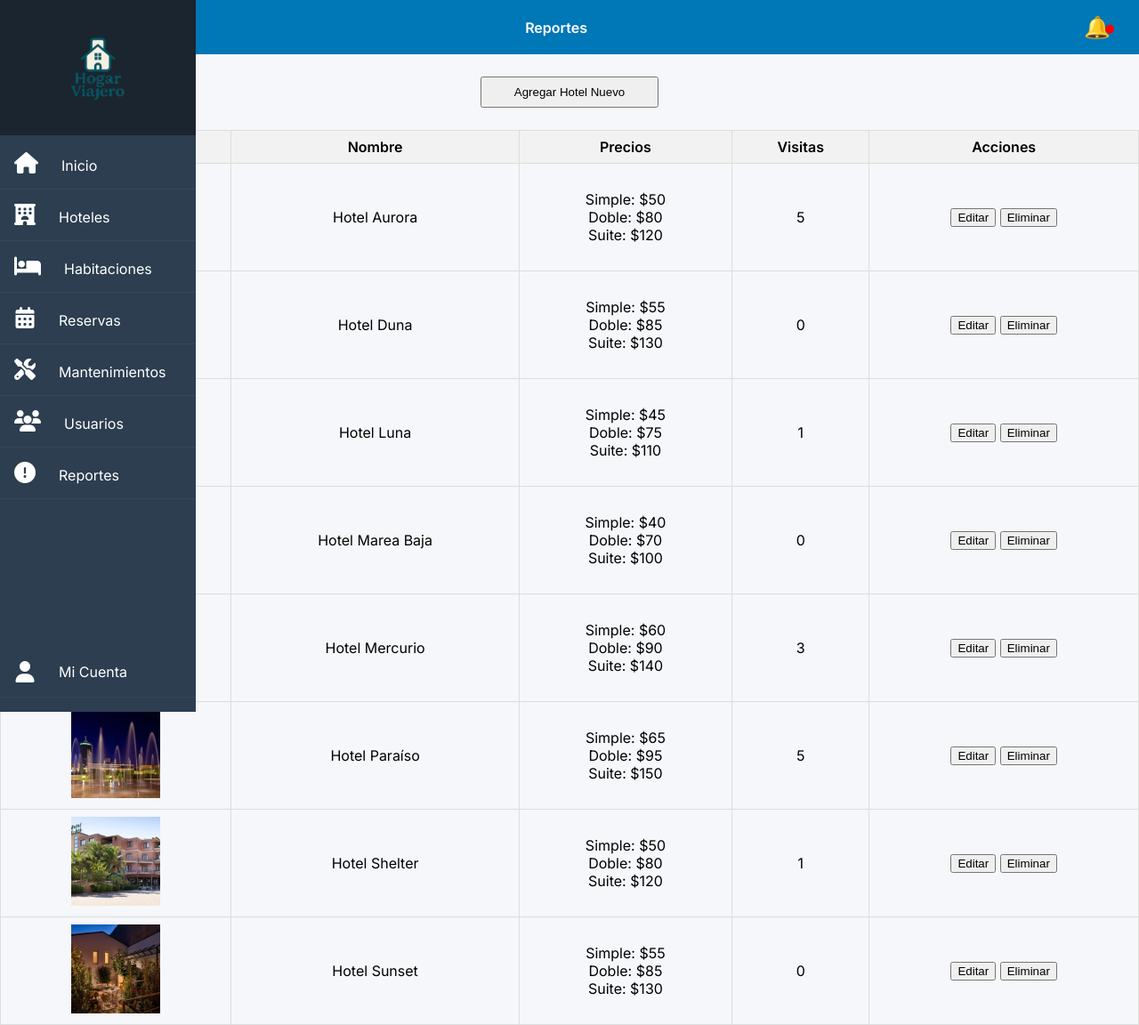
After one commit to AgustinBergues/La-Hoteleria, a Flask app: page /hoteles_admin in a window 1280 px wide. The commit adds this page. Shown: the whole page at 89% size. Run offline with Flask 3, Linux system fonts and the light colour scheme.

Commit message:
Version 2.2
  + Adds Menu Hotel admin

 - Falta editar los hoteles

```diff
--- a/app.py
+++ b/app.py
@@ -5,6 +5,7 @@ from flask import jsonify
 from datetime import datetime
 from werkzeug.security import generate_password_hash
 from werkzeug.security import check_password_hash
+from werkzeug.utils import secure_filename
 
 app = Flask(__name__)
 app.secret_key = '8273645912037485'  # Necesaria para usar flash
@@ -289,6 +290,121 @@ def admin():
     return render_template("dashboard_admin.html", mantenimientos=mantenimientos, checkins=checkins, checkouts=checkouts, disponibles=disponibles, ocupadas=ocupadas, mantenimiento=mantenimiento)
 
 
+
+
+@app.route('/hoteles_admin')
+def hoteles_admin():
+    hoteles = cargar_hoteles()
+    return render_template('mod_hotel.html', hoteles=hoteles)
+
+@app.route('/guardar_hotel', methods=['POST'])
+def guardar_hotel():
+    hoteles = cargar_hoteles()
+    nuevo_id = max((h['id'] for h in hoteles), default=-1) + 1
+    nombre = request.form['hotel']
+    simple = int(request.form['simple'])
+    doble = int(request.form['doble'])
+    suite = int(request.form['suite'])
+
+    if request.form['hotel']:  # Editar hotel existente
+        hotel_id = int(nuevo_id)
+        for hotel in hoteles:
+            if hotel['id'] == hotel_id:
+                hotel['hotel'] = nombre
+                hotel['precios'] = {"Simple": simple, "Doble": doble, "Suite": suite}
+                if 'portada' in request.files:
+                    archivo = request.files['portada']
+                    if archivo.filename:
+                        filename = secure_filename(archivo.filename)
+                        archivo.save(os.path.join('static/img/', filename))
+                        hotel['portada'] = f"static/img/{filename}"
+                break
+    else:  # Crear nuevo hotel
+        nuevo_id = max((h['id'] for h in hoteles), default=-1) + 1
+        archivo = request.files['portada']
+        filename = secure_filename(archivo.filename)
+        archivo.save(os.path.join('static/img/', filename))
+        nuevo_hotel = {
+            "id": nuevo_id,
+            "hotel": nombre,
+            "portada": f"static/img/{filename}",
+            "habitaciones": [],
+            "baño": "",
+            "extras": [],
+            "visitas": 0,
+            "google_maps_url": "",
+            "precios": {"Simple": simple, "Doble": doble, "Suite": suite}
+        }
+        hoteles.append(nuevo_hotel)
+
+
+    guardar_hoteles(hoteles)
+    return redirect(url_for('hoteles_admin'))
+
+
+@app.route('/eliminar_hotel', methods=['POST'])
+def eliminar_hotel():
+    hotel_id = int(request.form['id'])
+    hoteles = cargar_hoteles()
+    hoteles = [h for h in hoteles if h['id'] != hotel_id]
+    guardar_hoteles(hoteles)
+    return redirect(url_for('hoteles_admin'))
+
+@app.route('/nuevo_hotel')
+def nuevo_hotel():
+    return render_template('agregar_hotel.html')
+
+@app.route('/guardar_hotel_nuevo', methods=['POST'])
+def guardar_hotel_nuevo():
+    hoteles = cargar_hoteles()
+    nuevo_id = max((h['id'] for h in hoteles), default=-1) + 1
+
+    nombre = request.form['hotel']
+    maps = request.form['google_maps_url']
+    simple = int(request.form['simple'])
+    doble = int(request.form['doble'])
+    suite = int(request.form['suite'])
+
+    def guardar_imagen(campo):
+        archivo = request.files.get(campo)
+        if archivo and archivo.filename:
+            filename = secure_filename(archivo.filename)
+            ruta = f"static/img/{filename}"
+            archivo.save(ruta)
+            return ruta
+        return ""
+
+    nuevo_hotel = {
+        "id": nuevo_id,
+        "hotel": nombre,
+        "portada": guardar_imagen('portada'),
+        "habitaciones": [
+            guardar_imagen('habitacion1'),
+            guardar_imagen('habitacion2')
+        ],
+        "baño": guardar_imagen('baño'),
+        "extras": [
+            guardar_imagen('extra1'),
+            guardar_imagen('extra2')
+        ],
+        "visitas": 0,
+        "google_maps_url": maps,
+        "precios": {
+            "Simple": simple,
+            "Doble": doble,
+            "Suite": suite
+        }
+    }
+
+    hoteles.append(nuevo_hotel)
+    guardar_hoteles(hoteles)
+
+    return redirect(url_for('hoteles_admin'))
+
+
+
+
+
 @app.route('/reserva_admin')
 def reservas_admin():
     reservas = cargar_reservas()
--- a/static/hotels.json
+++ b/static/hotels.json
@@ -54,7 +54,7 @@
             "static/img/extra Luna.jpg",
             "static/img/Living Luna.jpg"
         ],
-        "visitas": 0,
+        "visitas": 1,
         "google_maps_url": "https://www.google.com/maps/place/Via+Domenico+Alberto+Azuni,+102%2F1,+09124+Cagliari+CA,+Italia/@39.2185957,9.1118689,17z/data=!3m1!4b1!4m5!3m4!1s0x12e73405f2515ceb:0xffe5f4d73b8f539!8m2!3d39.2185957!4d9.1118689?entry=ttu&g_ep=EgoyMDI1MDQwMS4wIKXMDSoASAFQAw%3D%3D",
         "precios": {
             "Simple": 45,
--- a/templates/dashboard_admin.html
+++ b/templates/dashboard_admin.html
@@ -16,7 +16,7 @@
       <div class="logo"><img src="{{ url_for('static', filename='img/Hogar_Viajero-Recuperado.png') }}" alt="Logo" ></div>
       <ul>
         <li><a href="{{ url_for('admin') }}"><i class="fas fa-home"></i><span>Inicio</span></a></li>
-        <li><a href="{{ url_for('error') }}"><i class="fas fa-hotel"></i><span>Hoteles</span></a></li>
+        <li><a href="{{ url_for('hoteles_admin') }}"><i class="fas fa-hotel"></i><span>Hoteles</span></a></li>
         <li><a href="{{ url_for('habitaciones_admin') }}"><i class="fas fa-bed"></i><span>Habitaciones</span></a></li>
         <li><a href="{{ url_for('reservas_admin') }}"><i class="fas fa-calendar-alt"></i><span>Reservas</span></a></li>
         <li><a href="{{ url_for('mantenimiento_admin') }}"><i class="fas fa-tools"></i><span>Mantenimientos</span></a></li>
--- a/templates/habitaciones_a.html
+++ b/templates/habitaciones_a.html
@@ -15,7 +15,7 @@
     <div class="logo"><img src="{{ url_for('static', filename='img/Hogar_Viajero-Recuperado.png') }}" alt="Logo" ></div>
     <ul>
       <li><a href="{{ url_for('admin') }}"><i class="fas fa-home"></i><span>Inicio</span></a></li>
-        <li><a href="{{ url_for('error') }}"><i class="fas fa-hotel"></i><span>Hoteles</span></a></li>
+        <li><a href="{{ url_for('hoteles_admin') }}"><i class="fas fa-hotel"></i><span>Hoteles</span></a></li>
         <li><a href="{{ url_for('habitaciones_admin') }}"><i class="fas fa-bed"></i><span>Habitaciones</span></a></li>
         <li><a href="{{ url_for('reservas_admin') }}"><i class="fas fa-calendar-alt"></i><span>Reservas</span></a></li>
         <li><a href="{{ url_for('mantenimiento_admin') }}"><i class="fas fa-tools"></i><span>Mantenimientos</span></a></li>
--- a/templates/mantenimientos_a.html
+++ b/templates/mantenimientos_a.html
@@ -78,8 +78,8 @@
       <div class="logo"><img src="{{ url_for('static', filename='img/Hogar_Viajero-Recuperado.png') }}" alt="Logo" ></div>
       <ul>
         <li><a href="{{ url_for('admin') }}"><i class="fas fa-home"></i><span>Inicio</span></a></li>
-        <li><a href="{{ url_for('error') }}"><i class="fas fa-hotel"></i><span>Hoteles</span></a></li>
-        <li><a href="{{ url_for('error') }}"><i class="fas fa-bed"></i><span>Habitaciones</span></a></li>
+        <li><a href="{{ url_for('hoteles_admin') }}"><i class="fas fa-hotel"></i><span>Hoteles</span></a></li>
+        <li><a href="{{ url_for('habitaciones_admin') }}"><i class="fas fa-bed"></i><span>Habitaciones</span></a></li>
         <li><a href="{{ url_for('reservas_admin') }}"><i class="fas fa-calendar-alt"></i><span>Reservas</span></a></li>
         <li><a href="{{ url_for('mantenimiento_admin') }}"><i class="fas fa-tools"></i><span>Mantenimientos</span></a></li>
         <li><a href="{{ url_for('usuarios_admin') }}"><i class="fas fa-users"></i><span>Usuarios</span></a></li>
--- /dev/null
+++ b/templates/mod_hotel.html
@@ -0,0 +1,131 @@
+<!DOCTYPE html>
+<html lang="es">
+<head>
+    <meta charset="UTF-8">
+    <title>Gestión de Hoteles</title>
+    <link rel="stylesheet" href="../static/globals.css">
+    <link href="https://fonts.googleapis.com/css2?family=Inter:wght@400;600&display=swap" rel="stylesheet">
+    <link rel="stylesheet" href="https://cdnjs.cloudflare.com/ajax/libs/font-awesome/6.4.0/css/all.min.css">
+    <style>
+        body {
+            font-family: 'Inter', sans-serif;
+            background-color: #f5f7fa;
+            margin: 0;
+            padding: 0;
+        }
+
+        table { width: 100%; border-collapse: collapse; }
+        th, td { border: 1px solid #ddd; padding: 8px; text-align: center; }
+        th { background-color: #f2f2f2; }
+        img { max-width: 100px; height: auto; }
+
+        .boton_contenedor {
+            display: flex;
+            justify-content: center;
+            align-items: center;
+            margin-top: 25px;
+            margin-bottom: 25px;
+        }
+        .boton_hotel {
+            width: 200px;
+            height: 35px;
+        }
+    </style>
+</head>
+<body>
+
+  <!-- Barra lateral -->
+  <nav>
+    <div>
+      <div class="logo">
+        <img src="{{ url_for('static', filename='img/Hogar_Viajero-Recuperado.png') }}" alt="Logo">
+      </div>
+      <ul>
+        <li><a href="{{ url_for('admin') }}"><i class="fas fa-home"></i><span>Inicio</span></a></li>
+        <li><a href="{{ url_for('hoteles_admin') }}"><i class="fas fa-hotel"></i><span>Hoteles</span></a></li>
+        <li><a href="{{ url_for('habitaciones_admin') }}"><i class="fas fa-bed"></i><span>Habitaciones</span></a></li>
+        <li><a href="{{ url_for('reservas_admin') }}"><i class="fas fa-calendar-alt"></i><span>Reservas</span></a></li>
+        <li><a href="{{ url_for('mantenimiento_admin') }}"><i class="fas fa-tools"></i><span>Mantenimientos</span></a></li>
+        <li><a href="{{ url_for('usuarios_admin') }}"><i class="fas fa-users"></i><span>Usuarios</span></a></li>
+        <li><a href="{{ url_for('ver_quejas') }}"><i class="fas fa-exclamation-circle"></i><span>Reportes</span></a></li>
+      </ul>
+    </div>
+    <div class="bottom-links">
+      <ul>
+        <li><i class="fas fa-user"></i><span>Mi Cuenta</span></li>
+      </ul>
+    </div>
+  </nav>
+
+
+  <div class="main-content">
+
+    <!-- Header superior -->
+    <header>
+      <div class="title">Reportes</div>
+      <div class="notifications">🔔</div>
+    </header>
+
+    <div class="boton_contenedor">
+        <a href="/nuevo_hotel">
+            <button class="boton_hotel">Agregar Hotel Nuevo</button>
+        </a>
+    </div>
+
+
+      <table>
+          <thead>
+              <tr>
+                  <th>Portada</th>
+                  <th>Nombre</th>
+                  <th>Precios</th>
+                  <th>Visitas</th>
+                  <th>Acciones</th>
+              </tr>
+          </thead>
+          <tbody id="tabla-hoteles">
+              {% for hotel in hoteles %}
+              <tr>
+                  <td><img src="{{ url_for('static', filename=hotel.portada.replace('static/', '')) }}" alt="Portada"></td>
+                  <td>{{ hotel.hotel }}</td>
+                  <td>
+                      Simple: ${{ hotel.precios.Simple }}<br>
+                      Doble: ${{ hotel.precios.Doble }}<br>
+                      Suite: ${{ hotel.precios.Suite }}
+                  </td>
+                  <td>{{ hotel.visitas }}</td>
+                  <td>
+                      <button onclick="editarHotel({{ hotel | tojson }})">Editar</button>
+                      <form method="POST" action="/eliminar_hotel" style="display:inline;" onsubmit="return confirmarEliminacion()">
+                          <input type="hidden" name="id" value="{{ hotel.id }}">
+                          <button type="submit">Eliminar</button>
+                      </form>
+                  </td>
+              </tr>
+              {% endfor %}
+          </tbody>
+      </table>
+
+
+    <script>
+        function mostrarFormulario() {
+            document.getElementById("formulario-hotel").style.display = "block";
+            document.getElementById("form-title").innerText = "Nuevo Hotel";
+        }
+
+        function editarHotel(hotel) {
+            document.getElementById("formulario-hotel").style.display = "block";
+            document.getElementById("form-title").innerText = "Editar Hotel";
+            document.getElementById("hotel-id").value = hotel.id;
+            document.getElementById("hotel-nombre").value = hotel.hotel;
+            document.getElementById("precio-simple").value = hotel.precios.Simple;
+            document.getElementById("precio-doble").value = hotel.precios.Doble;
+            document.getElementById("precio-suite").value = hotel.precios.Suite;
+        }
+
+        function confirmarEliminacion() {
+            return confirm("¿Estás seguro que querés borrarlo de forma permanente?");
+        }
+    </script>
+</body>
+</html>
--- a/templates/reportes_a.html
+++ b/templates/reportes_a.html
@@ -111,7 +111,7 @@
       </div>
       <ul>
         <li><a href="{{ url_for('admin') }}"><i class="fas fa-home"></i><span>Inicio</span></a></li>
-        <li><a href="{{ url_for('error') }}"><i class="fas fa-hotel"></i><span>Hoteles</span></a></li>
+        <li><a href="{{ url_for('hoteles_admin') }}"><i class="fas fa-hotel"></i><span>Hoteles</span></a></li>
         <li><a href="{{ url_for('habitaciones_admin') }}"><i class="fas fa-bed"></i><span>Habitaciones</span></a></li>
         <li><a href="{{ url_for('reservas_admin') }}"><i class="fas fa-calendar-alt"></i><span>Reservas</span></a></li>
         <li><a href="{{ url_for('mantenimiento_admin') }}"><i class="fas fa-tools"></i><span>Mantenimientos</span></a></li>
--- a/templates/reservas_a.html
+++ b/templates/reservas_a.html
@@ -78,8 +78,8 @@
       <div class="logo"><img src="{{ url_for('static', filename='img/Hogar_Viajero-Recuperado.png') }}" alt="Logo" ></div>
       <ul>
         <li><a href="{{ url_for('admin') }}"><i class="fas fa-home"></i><span>Inicio</span></a></li>
-        <li><a href="{{ url_for('error') }}"><i class="fas fa-hotel"></i><span>Hoteles</span></a></li>
-        <li><a href="{{ url_for('error') }}"><i class="fas fa-bed"></i><span>Habitaciones</span></a></li>
+        <li><a href="{{ url_for('hoteles_admin') }}"><i class="fas fa-hotel"></i><span>Hoteles</span></a></li>
+        <li><a href="{{ url_for('habitaciones_admin') }}"><i class="fas fa-bed"></i><span>Habitaciones</span></a></li>
         <li><a href="{{ url_for('reservas_admin') }}"><i class="fas fa-calendar-alt"></i><span>Reservas</span></a></li>
         <li><a href="{{ url_for('mantenimiento_admin') }}"><i class="fas fa-tools"></i><span>Mantenimientos</span></a></li>
         <li><a href="{{ url_for('error') }}"><i class="fas fa-users"></i><span>Usuarios</span></a></li>
--- a/templates/usuarios_a.html
+++ b/templates/usuarios_a.html
@@ -68,7 +68,7 @@
     <div class="logo"><img src="{{ url_for('static', filename='img/Hogar_Viajero-Recuperado.png') }}" alt="Logo" ></div>
     <ul>
       <li><a href="{{ url_for('admin') }}"><i class="fas fa-home"></i><span>Inicio</span></a></li>
-      <li><a href="{{ url_for('error') }}"><i class="fas fa-hotel"></i><span>Hoteles</span></a></li>
+      <li><a href="{{ url_for('hoteles_admin') }}"><i class="fas fa-hotel"></i><span>Hoteles</span></a></li>
       <li><a href="{{ url_for('habitaciones_admin') }}"><i class="fas fa-bed"></i><span>Habitaciones</span></a></li>
       <li><a href="{{ url_for('reservas_admin') }}"><i class="fas fa-calendar-alt"></i><span>Reservas</span></a></li>
       <li><a href="{{ url_for('mantenimiento_admin') }}"><i class="fas fa-tools"></i><span>Mantenimientos</span></a></li>
@@ -96,7 +96,7 @@
       <div class="info">
         <h3>{{ user.nombre }} {{ user.apellido }}</h3>
         <p>ID: {{ user.id }}</p>
-        <p>Usuario:{{ user.user }}</p>
+        <p>Usuario: {{ user.user }}</p>
         <p>Email: {{ user.email }}</p>
         <p>Telefono: {{ user.telefono }}</p>
         <p>Fecha de Nacimiento: {{ user.fecha_nacimiento }}</p>
--- a/templates/ver_hotel.html
+++ b/templates/ver_hotel.html
@@ -7,7 +7,8 @@
     <style>
         body {
             font-family: Arial, sans-serif;
-            margin: 20px;
+            margin: 0;
+            padding: 0;
             background-color: #f5f5f5;
         }
         header {
```
Also changed, not shown: templates/Form.html (+9 -5 lines), templates/agregar_hotel.html (added, +118 -0 lines), static/img/descargar.jpeg (added), static/img/descargar.png (added), static/img/descargar_2.png (added), static/img/istockphoto-531756573-612x612.jpg (added), static/img/open-space-office.jpg (added), 1 other file.
